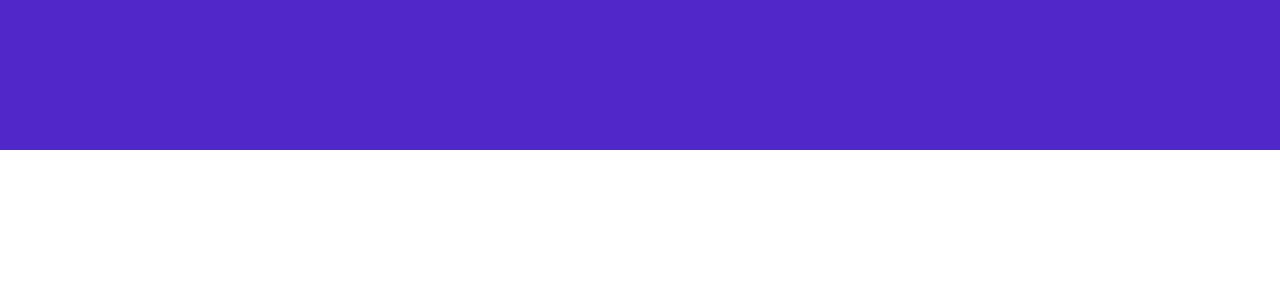
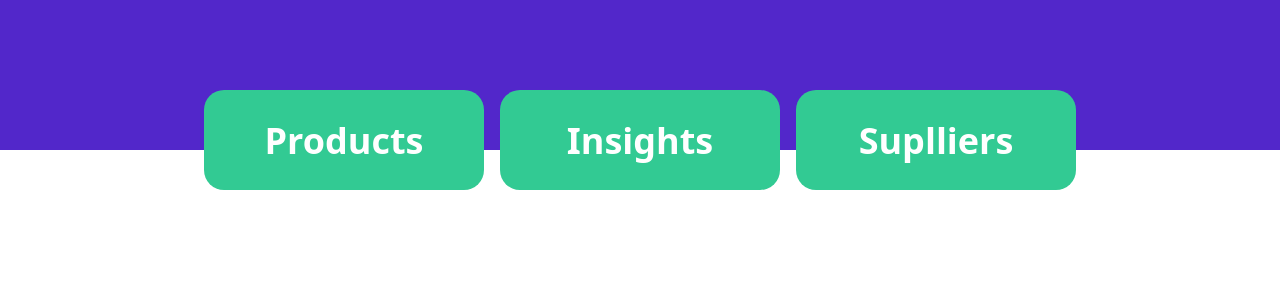
Before and after one commit to JoaoTorpe/stockFlow-FrontEnd, a React (Vite) app: page / in a window 1280 px wide. Shown: the top 300 px of the page. Built offline with nearby package versions, Linux system fonts and the light colour scheme.

Commit message:
Page initial layout

```diff
--- a/package.json
+++ b/package.json
@@ -10,6 +10,7 @@
     "preview": "vite preview"
   },
   "dependencies": {
+    "prop-types": "^15.8.1",
     "react": "^18.2.0",
     "react-dom": "^18.2.0",
     "react-router-dom": "^6.15.0"
--- a/src/components/App.css
+++ b/src/components/App.css
@@ -5,4 +5,9 @@ box-sizing: border-box;
 .appTopBar{
     height: 150px;
     background-color: #5227CA;
+    display: flex;
+    padding-bottom: 10px;
+    gap: 1rem;
+    justify-content: center;
+    align-items: flex-end;
 }
--- a/src/components/App.jsx
+++ b/src/components/App.jsx
@@ -1,9 +1,13 @@
 import React from "react"
 import "./App.css"
+import {Button}  from "./Button"
+
 export function App(){
 return <div>
-<div className="appTopBar" >
-
+<div className="appTopBar">
+    <Button Name="Products"/>
+    <Button Name="Insights"/>
+    <Button Name="Suplliers"/>
 </div>
 
 </div>
--- /dev/null
+++ b/src/components/Button.css
@@ -0,0 +1,16 @@
+.btn{
+    display: flex;
+    justify-content: center;
+    align-items: center;
+background-color:#32CA93;
+width: 280px;
+height: 100px;
+font-family: system-ui, -apple-system, BlinkMacSystemFont, 'Segoe UI', Roboto, Oxygen, Ubuntu, Cantarell, 'Open Sans', 'Helvetica Neue', sans-serif;
+font-weight: 600;
+border-radius:20px;
+font-size: 36px;
+color: white;
+margin-top:100px;
+position: relative;
+top: 50px;
+}
--- a/src/components/Button.jsx
+++ b/src/components/Button.jsx
@@ -0,0 +1,8 @@
+/* eslint-disable react/prop-types */
+import React from 'react'
+import "./Button.css"
+
+export function Button(props){
+    return <div className='btn'>{props.Name}</div>
+
+}
```
Also changed, not shown: 1 other file (tests, documents, lock files or other folders).
